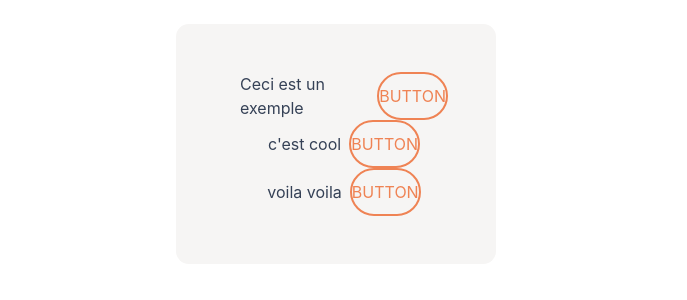
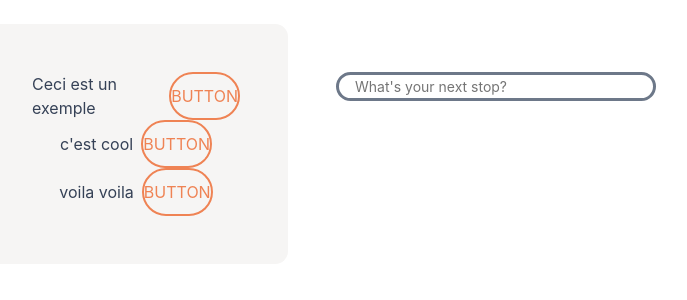
Before and after one commit to FroggEater/800tweb-18, a Nuxt app in the folder front/: page / in a window 1280 px wide. Shown: the top 300 px of the page, without its empty margins (304-991 px from the left). Built offline with nearby package versions, Linux system fonts and the light colour scheme; some icons are missing.

Commit message:
fix_ insert small class with boolean to control the input size

```diff
--- a/front/components/Input.vue
+++ b/front/components/Input.vue
@@ -1,6 +1,6 @@
 <template>
   <div class="perdu d-flex flex-column align-items-center p-5">
-      <input type="text" :placeholder="placeholder" :style="`font-size: ${fontsize}`" />
+      <input type="text" :placeholder="`${placeholder}`" :class="{'small': small }" />
   </div>
 </template>
 
@@ -11,7 +11,7 @@ export default{
     name:"Input",
     props:{
         placeholder:String,
-        fontsize: String
+        small: Boolean
     }
 }
 </script>
@@ -23,6 +23,7 @@ input {
   border-radius: 50px;
   padding-left: 2vh;
   color:#BBBAB9;
+  size: 4rem;
 
     &:hover {
       border-color: #354156;
@@ -33,5 +34,10 @@ input {
         background-color: white;
         color:#354156;
     }
+
+    &.small{
+      size: 3rem;
+    }
+
   }
 </style>
--- a/front/pages/index.vue
+++ b/front/pages/index.vue
@@ -1,17 +1,23 @@
 <template>
   <div class="d-flex flex-row justify-content-center pt-4">
     <HomeExample :yolo="yolo"/>
+    <Input :placeholder="`What's your next stop?`" :small="true"/>
   </div>
 </template>
 
 <script>
 import Vue from "vue";
 import VueFeather from "vue-feather";
+import Input from "../components/Input"
 
 Vue.component("feather", VueFeather);
+Vue.component("Input", Input)
 
 export default Vue.extend({
   name: 'IndexPage',
+  components: {
+      Input
+    },
   data() {
     return {
       yolo: {
```
